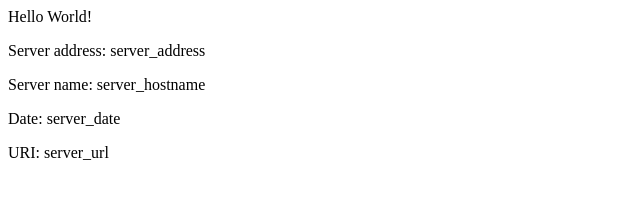
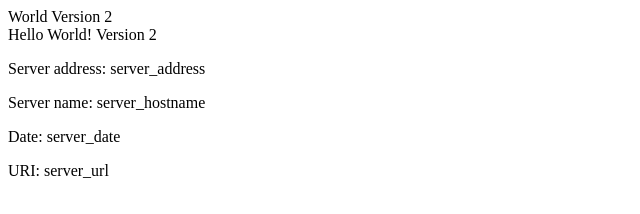
Before and after one commit to alonewating/eks-example, a plain HTML site: page src/index.html in a window 1280 px wide. Shown: the whole page, without its empty margins (0-640 px from the left). Drawn offline with Linux system fonts and the light colour scheme.

Commit message:
v2 Updating home page

```diff
--- a/src/index.html
+++ b/src/index.html
@@ -1,8 +1,12 @@
 <head>
-<title>Hello World</title>
-</head>
+ World Version 2
+
+
+
+	<title>Hello World Version 2</title>
+		</head>
 <div class="info">
-<h>Hello World!</h>
+<h>Hello World! Version 2</h>
 <p><span>Server&nbsp;address:</span> <span>server_address</span></p>
 <p><span>Server&nbsp;name:</span> <span>server_hostname</span></p>
 <p class="smaller"><span>Date:</span> <span>server_date</span></p>
```
